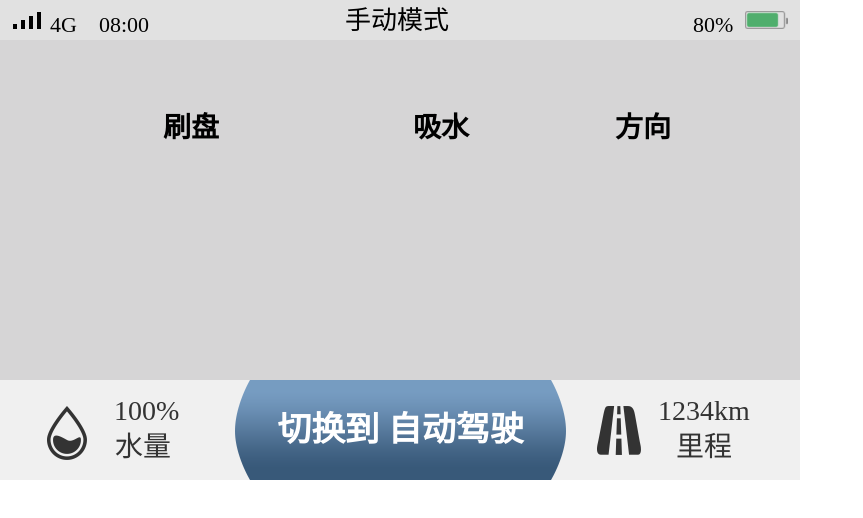
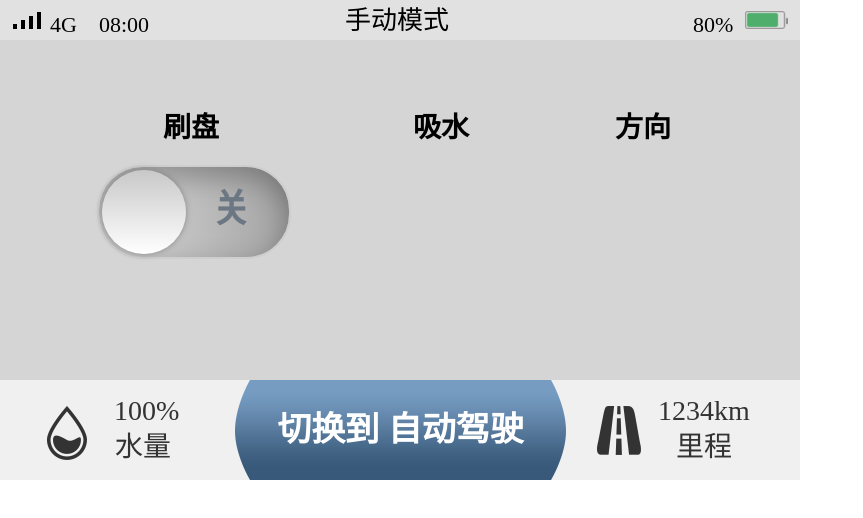
Before and after one commit to jinmenglei/html5_p, a plain HTML site: page xidi.html in a window 1280 px wide. Shown: the top 518 px of the page, without its empty margins (0-863 px from the left). Drawn offline with Linux system fonts and the light colour scheme.

Commit message:
20200506

```diff
--- a/css/xidi_mode_mt.css
+++ b/css/xidi_mode_mt.css
@@ -28,3 +28,83 @@ a{
 .mode_mt_direction{
     left: 615px;
 }
+.switch-wrap{
+    height: 90px;
+    width: 190px;
+    position: absolute;
+    left: 97px;
+    top: 125px;
+}
+.switch-wrap input[type=checkbox]{
+    /*height: 200px;*/
+    /*width: 100px;*/
+    /*position: absolute;*/
+    /*left: 97px;*/
+    /*top: 125px;*/
+    visibility: hidden;
+    margin:0;
+    padding:0;
+}
+.switch-wrap .open,.switch-wrap .close{
+    position: absolute;
+    left: 115px;
+    top: 20px;
+    width:38px;
+    height:38px;
+    font-size:38px;
+    font-family:Microsoft YaHei;
+    font-weight:bold;
+    color:rgba(107,119,131,1);
+    line-height:49px;
+}
+.switch-wrap .open{
+    left: 28px;
+    color: rgba(34, 52, 69, 1);
+}
+
+.switch-wrap label{
+    position: absolute;
+    left: 0;
+    top: 0;
+    display: inline-block;
+    width:190px;
+    height:90px;
+    color: rgba(206,206,206,1);
+    background:linear-gradient(90deg,rgba(219,219,219,1),rgba(163,163,163,1));
+    border-image:linear-gradient(0deg, rgba(255,255,255,1), rgba(158,158,158,1)) 2 2;
+    border-radius:45px;
+    border: 2px solid;
+    box-shadow: inset 0px 11px 29px 0px rgba(0, 0, 0, 0.29);
+}
+.switch-wrap label::before {
+    content: '';
+    position: absolute;
+    top: 3px;
+    left: 3px;
+    transition: transform 0.5s;
+    width:84px;
+    height:84px;
+    background:linear-gradient(0deg,rgba(255,255,255,1),rgba(200,200,200,1));
+    box-shadow:0px 0px 6px 0px rgba(120,120,120,0.8);
+    border-radius:50%;
+    z-index: 2;
+}
+.switch-wrap::after{
+    /*position: absolute;*/
+    /*top: -4px; bottom: -4px;*/
+    /*left: -4px; right: -4px;*/
+    background: linear-gradient(red, blue);
+    content: '';
+    z-index: -1;
+    border-radius: 16px;
+}
+.switch-wrap input:checked + label {
+    /*background: #33DB70;*/
+    background:linear-gradient(90deg,rgba(128,189,245,1),rgba(59,115,171,1));
+    /*border-image:linear-gradient(0deg, rgba(255,255,255,1), rgba(158,158,158,1)) 2 2;*/
+    /*border:2px solid;*/
+}
+.switch-wrap input:checked + label:before {
+    /*top: 3px;*/
+    transform: translateX(100px);
+}
--- a/xidi.html
+++ b/xidi.html
@@ -32,7 +32,12 @@
     <a class="mode_mt_brush" >刷盘</a>
     <a class="mode_mt_water">吸水</a>
     <a class="mode_mt_direction">方向</a>
-
+    <div class='switch-wrap'>
+        <input type='checkbox' id= 'switch'>
+        <label for='switch'></label>
+        <span class="open">开</span>
+        <span class="close">关</span>
+    </div>
 </div>
 
 
```
